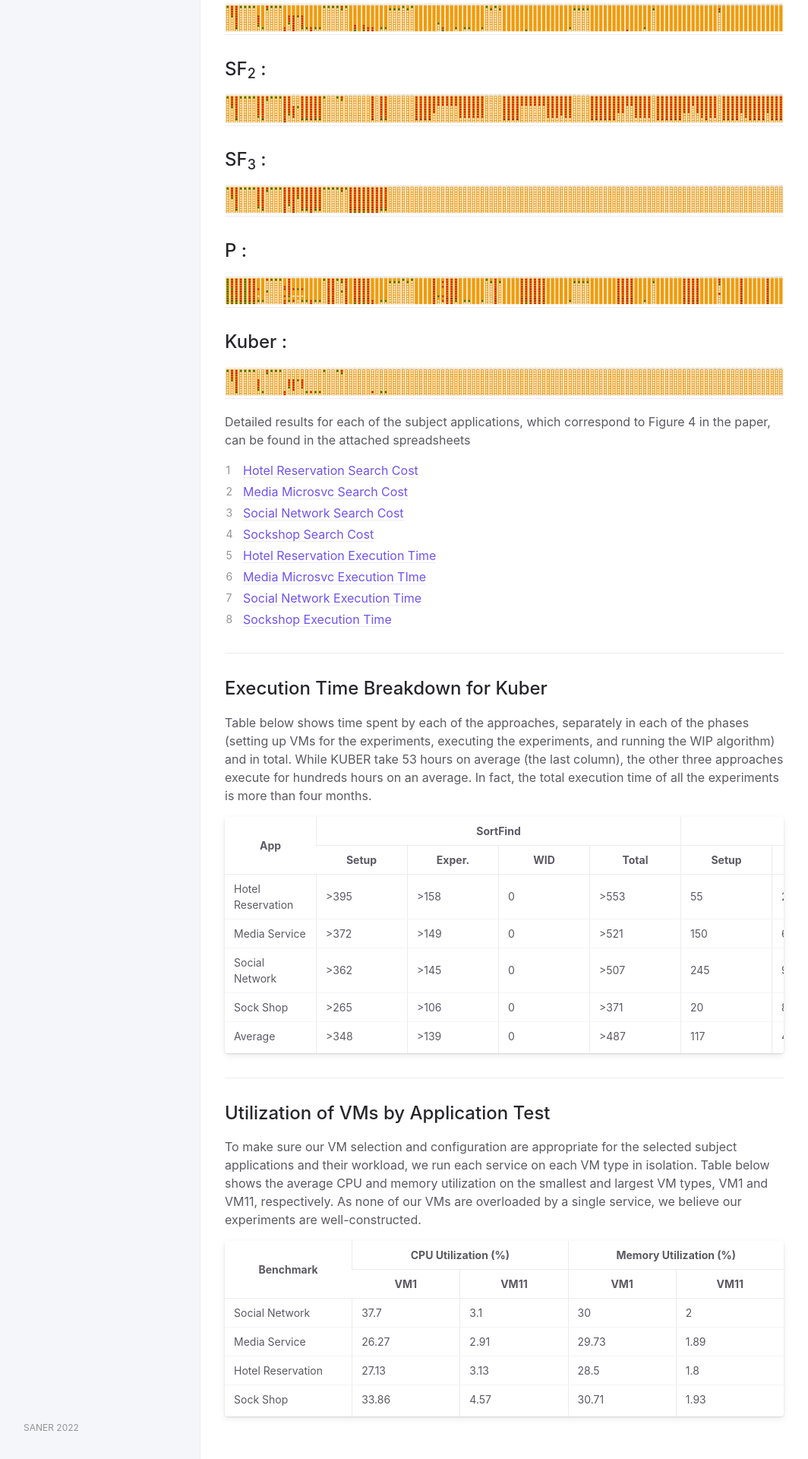
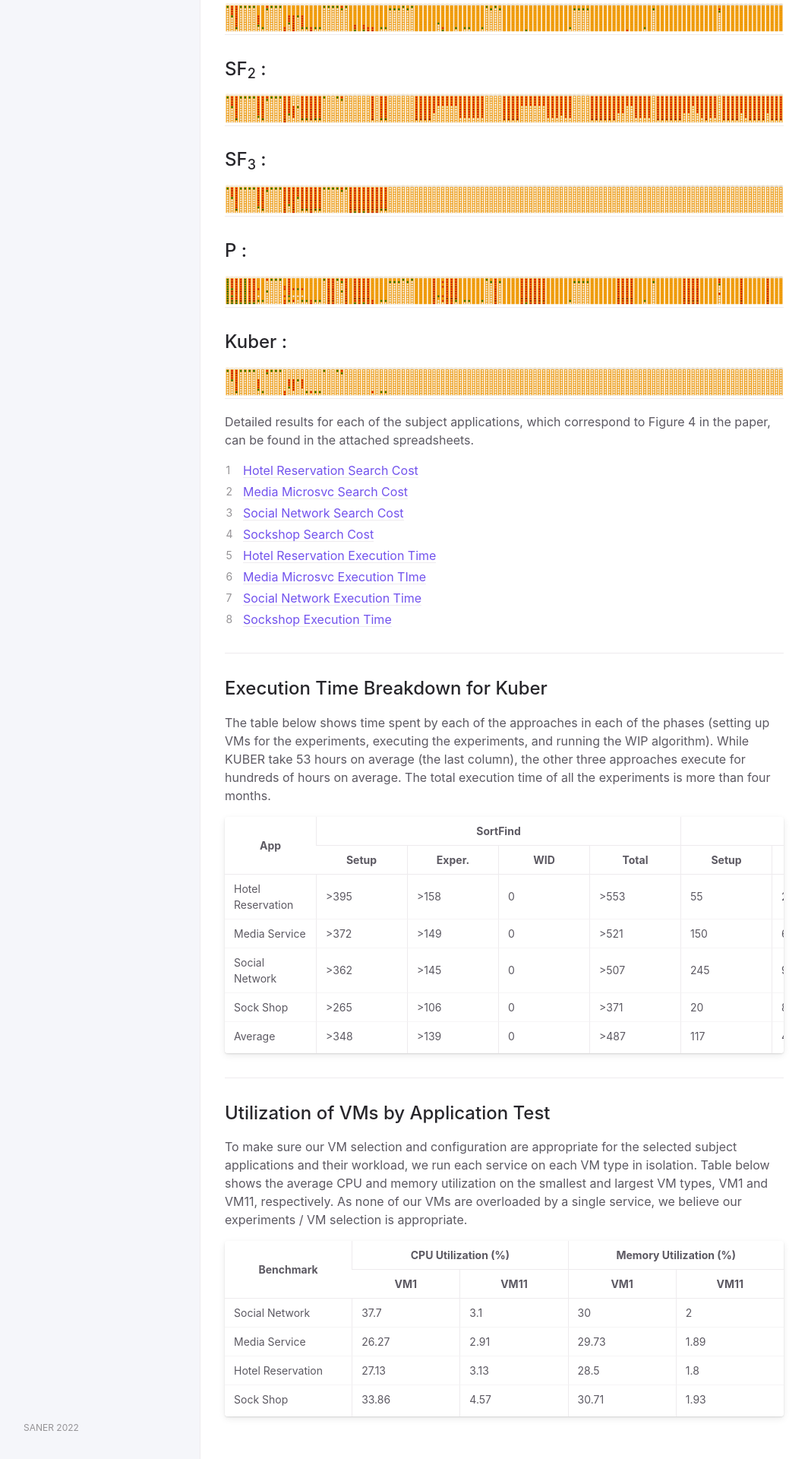
Before and after one commit to kubercostoptimizer/kubercostoptimizer.github.io, a Jekyll site: the page built from docs/results.md, in a window 1280 px wide. Shown: the part 699-2619 px from the top of the page at 76% size, without its empty margins (108-1172 px from the left). Built offline with Jekyll 4.4.1, drawn with Linux system fonts in a browser that asks for light colours.

Commit message:
Update results.md

```diff
--- a/docs/results.md
+++ b/docs/results.md
@@ -15,10 +15,10 @@ Diagrams below exemplify executions of each of the compared approaches for the S
 Rectangular boxes at the top of each diagram represent service combinations. Circles represent VM types, which are sorted by their cost.
 The color of each circle describe the execution state:
 
-1. Green circle:  executed experiments where VM type meets the performance target.
-2. Red circle: executed experiments where VM type does not meet the performance target.
-3. Orange circles: VM types that are determined not to meat the performance target because of Condition 1.
-4. White circles:  are not executed VM types.
+1.	Green circle: executed experiments where VM type meets the performance target.
+2.	Red circle: executed experiments where VM type does not meet the performance target.
+3.	Orange circles: VM types that are determined not to meat the performance target because of Condition 1.
+4.	White circles: are not executed VM types.
 
 
 ## SF :
@@ -45,7 +45,7 @@ The color of each circle describe the execution state:
 [![](../Kuber.png)](../Kuber.png)
 
 
-Detailed results for each of the subject applications, which correspond to Figure 4 in the paper, can be found in the attached spreadsheets
+Detailed results for each of the subject applications, which correspond to Figure 4 in the paper, can be found in the attached spreadsheets.
 1. [Hotel Reservation Search Cost](https://github.com/kubercostoptimizer/kubercostoptimizer.github.io/raw/main/Hotel_Reservation_search_cost.xlsx)
 2. [Media Microsvc Search Cost](https://github.com/kubercostoptimizer/kubercostoptimizer.github.io/raw/main/Media_Microsvc_search_cost.xlsx)
 3. [Social Network Search Cost](https://github.com/kubercostoptimizer/kubercostoptimizer.github.io/raw/main/Social_Network_search_cost.xlsx)
@@ -58,7 +58,8 @@ Detailed results for each of the subject applications, which correspond to Figur
 ---
 ## Execution Time Breakdown for Kuber
 
-Table below shows time spent by each of the approaches, separately in each of the phases (setting up VMs for the experiments, executing the experiments, and running the WIP algorithm) and in total. While KUBER take 53 hours on average (the last column), the other three approaches execute for hundreds hours on an average. In fact, the total execution time of all the experiments is more than four months.
+The table below shows time spent by each of the approaches in each of the phases (setting up VMs for the experiments, executing the experiments, and running the WIP algorithm). While KUBER take 53 hours on average (the last column), the other three approaches execute for hundreds of hours on average.
+The total execution time of all the experiments is more than four months.
 
 <table class="tg">
 <thead>
@@ -217,7 +218,7 @@ Table below shows time spent by each of the approaches, separately in each of th
 
 To make sure our VM selection and configuration are appropriate for the selected subject applications and their workload, we run each service on each VM type in isolation.
 Table below shows the average CPU and memory utilization on the smallest and largest VM types, VM1 and VM11, respectively.
-As none of our VMs are overloaded by a single service, we believe our experiments are well-constructed.
+As none of our VMs are overloaded by a single service, we believe our experiments / VM selection is appropriate.
 
 <table class="tg">
 <thead>
```
